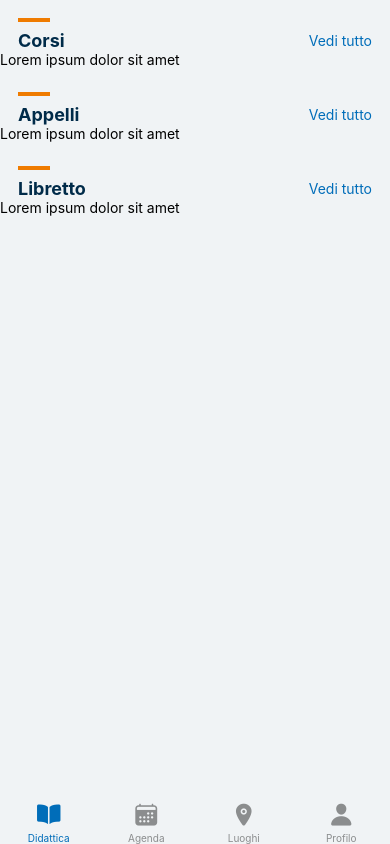
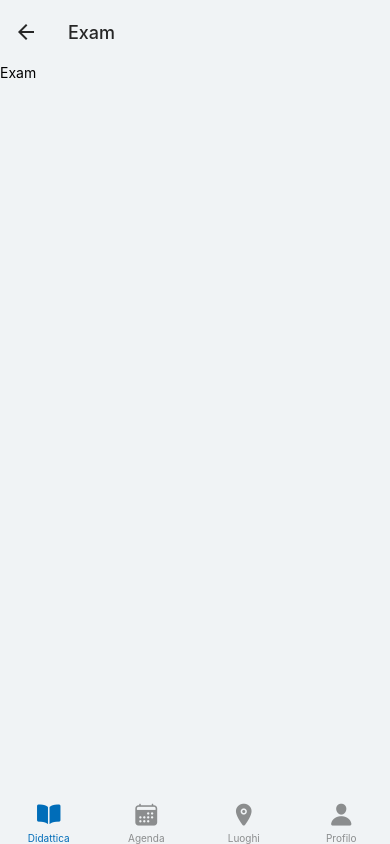
Before and after one commit to polito/students-app, a React Native app: screen /Exam in a window 390 px wide. Built offline with nearby package versions, Linux system fonts and the light colour scheme.

Commit message:
feat: add draft stack navigation for Teaching
Refs #18

```diff
--- a/package.json
+++ b/package.json
@@ -14,13 +14,13 @@
   "dependencies": {
     "@react-navigation/bottom-tabs": "^6.3.2",
     "@react-navigation/native": "^6.0.11",
+    "@react-navigation/native-stack": "^6.7.0",
     "expo": "~45.0.0",
     "expo-status-bar": "~1.3.0",
     "expo-updates": "~0.13.3",
     "react": "17.0.2",
     "react-native": "0.68.2",
-    "react-native-safe-area-context": "^4.3.1",
-    "react-native-web": "0.17.7"
+    "react-native-safe-area-context": "4.2.4"
   },
   "devDependencies": {
     "@babel/core": "^7.12.9",
--- a/src/App.tsx
+++ b/src/App.tsx
@@ -8,7 +8,7 @@ import {
 import { registerRootComponent } from 'expo';
 import { StatusBar as ExpoStatusBar } from 'expo-status-bar';
 import { NavigationContainer } from '@react-navigation/native';
-import { TabBar } from './core/components/TabBar';
+import { RootNavigator } from './core/components/RootNavigator';
 import { colors } from './core/constants/colors';
 import * as themes from './core/constants/themes';
 
@@ -35,7 +35,7 @@ export const App = () => {
       <ExpoStatusBar {...statusBarProps} />
       <SafeAreaView style={styles.container}>
         <NavigationContainer theme={theme}>
-          <TabBar />
+          <RootNavigator />
         </NavigationContainer>
       </SafeAreaView>
     </>
--- a/src/core/components/TabBar.tsx
+++ b/src/core/components/RootNavigator.tsx
@@ -1,11 +1,11 @@
 import { Ionicons } from '@expo/vector-icons';
 import { createBottomTabNavigator } from '@react-navigation/bottom-tabs';
+import { TeachingNavigator } from '../../features/teaching/components/TeachingNavigator';
 import { EmptyScreen } from '../../features/teaching/screens/EmptyScreen';
-import { TeachingScreen } from '../../features/teaching/screens/TeachingScreen';
 
 const Tab = createBottomTabNavigator();
 
-export const TabBar = () => {
+export const RootNavigator = () => {
   return (
     <Tab.Navigator
       screenOptions={{
@@ -14,7 +14,7 @@ export const TabBar = () => {
     >
       <Tab.Screen
         name="Teaching"
-        component={TeachingScreen}
+        component={TeachingNavigator}
         options={{
           tabBarLabel: 'Didattica',
           tabBarIcon: ({ color, size }) => (
--- /dev/null
+++ b/src/features/teaching/components/TeachingNavigator.tsx
@@ -0,0 +1,40 @@
+import { createNativeStackNavigator } from '@react-navigation/native-stack';
+import { CourseScreen } from '../screens/CourseScreen';
+import { CoursesScreen } from '../screens/CoursesScreen';
+import { ExamScreen } from '../screens/ExamScreen';
+import { ExamsScreen } from '../screens/ExamsScreen';
+import { GradesScreen } from '../screens/GradesScreen';
+import { HomeScreen } from '../screens/HomeScreen';
+
+const Stack = createNativeStackNavigator();
+
+export const TeachingNavigator = () => {
+  return (
+    <Stack.Navigator>
+      <Stack.Screen name="Home" component={HomeScreen} />
+      <Stack.Screen
+        name="Courses"
+        component={CoursesScreen}
+        options={{
+          headerTitle: 'Corsi',
+        }}
+      />
+      <Stack.Screen name="Course" component={CourseScreen} />
+      <Stack.Screen
+        name="Exams"
+        component={ExamsScreen}
+        options={{
+          headerTitle: 'Appelli',
+        }}
+      />
+      <Stack.Screen name="Exam" component={ExamScreen} />
+      <Stack.Screen
+        name="Grades"
+        component={GradesScreen}
+        options={{
+          headerTitle: 'Libretto',
+        }}
+      />
+    </Stack.Navigator>
+  );
+};
--- /dev/null
+++ b/src/features/teaching/screens/CourseScreen.tsx
@@ -0,0 +1,9 @@
+import { Text, View } from 'react-native';
+
+export const CourseScreen = () => {
+  return (
+    <View>
+      <Text>Course</Text>
+    </View>
+  );
+};
--- /dev/null
+++ b/src/features/teaching/screens/CoursesScreen.tsx
@@ -0,0 +1,9 @@
+import { Text, View } from 'react-native';
+
+export const CoursesScreen = () => {
+  return (
+    <View>
+      <Text>Courses</Text>
+    </View>
+  );
+};
--- /dev/null
+++ b/src/features/teaching/screens/ExamScreen.tsx
@@ -0,0 +1,9 @@
+import { Text, View } from 'react-native';
+
+export const ExamScreen = () => {
+  return (
+    <View>
+      <Text>Exam</Text>
+    </View>
+  );
+};
--- /dev/null
+++ b/src/features/teaching/screens/ExamsScreen.tsx
@@ -0,0 +1,9 @@
+import { Text, View } from 'react-native';
+
+export const ExamsScreen = () => {
+  return (
+    <View>
+      <Text>Exams</Text>
+    </View>
+  );
+};
--- /dev/null
+++ b/src/features/teaching/screens/GradesScreen.tsx
@@ -0,0 +1,9 @@
+import { Text, View } from 'react-native';
+
+export const GradesScreen = () => {
+  return (
+    <View>
+      <Text>Grades</Text>
+    </View>
+  );
+};
--- a/src/features/teaching/screens/TeachingScreen.tsx
+++ b/src/features/teaching/screens/HomeScreen.tsx
@@ -1,20 +1,20 @@
 import { StyleSheet, Text, View } from 'react-native';
 import { SectionHeader } from '../../../core/components/SectionHeader';
 
-export const TeachingScreen = () => {
+export const HomeScreen = () => {
   return (
     <View>
       <View style={styles.sectionsContainer}>
         <View style={styles.section}>
-          <SectionHeader title="Corsi" linkTo={{ screen: 'Teaching' }} />
+          <SectionHeader title="Corsi" linkTo={{ screen: 'Courses' }} />
           <Text>Lorem ipsum dolor sit amet</Text>
         </View>
         <View style={styles.section}>
-          <SectionHeader title="Appelli" linkTo={{ screen: 'Teaching' }} />
+          <SectionHeader title="Appelli" linkTo={{ screen: 'Exams' }} />
           <Text>Lorem ipsum dolor sit amet</Text>
         </View>
         <View style={styles.section}>
-          <SectionHeader title="Libretto" linkTo={{ screen: 'Teaching' }} />
+          <SectionHeader title="Libretto" linkTo={{ screen: 'Grades' }} />
           <Text>Lorem ipsum dolor sit amet</Text>
         </View>
       </View>
```
Also changed, not shown: 2 other files (tests, documents, lock files or other folders).
